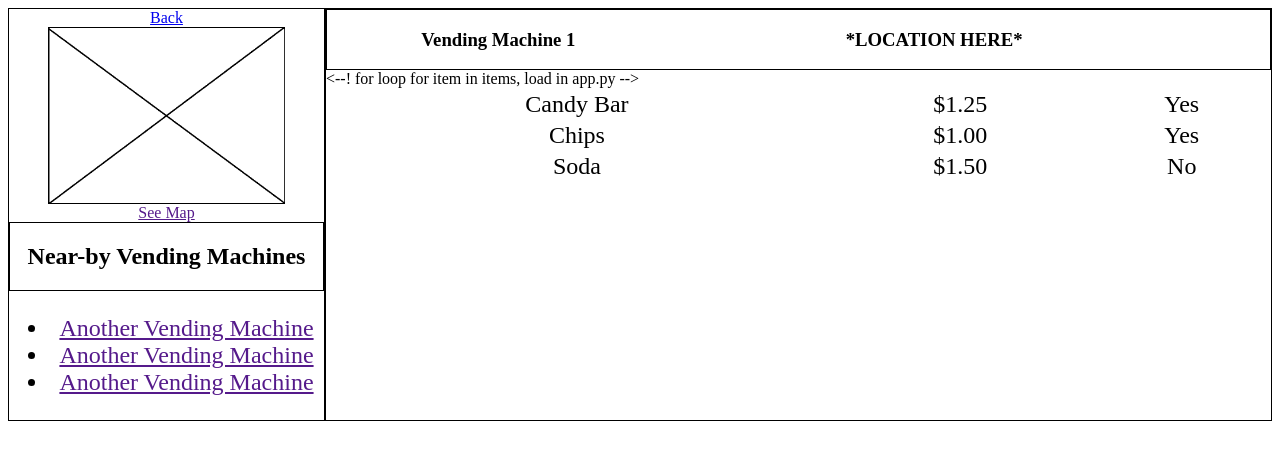
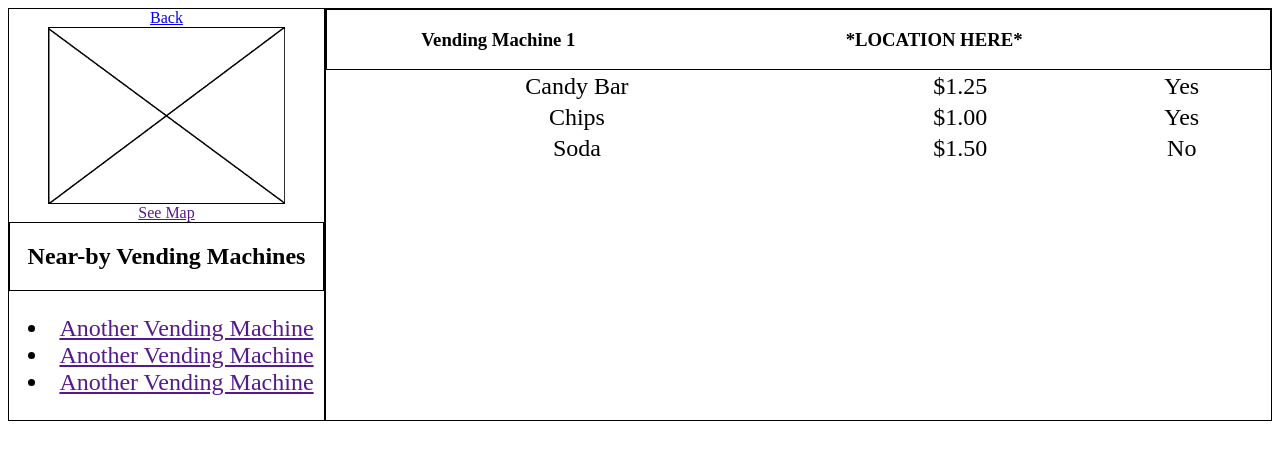
Before and after one commit to robbyj1388/campus-costs, a Flask app: page /vending_temp/data in a window 1280 px wide. Shown: the top 460 px of the page. Run offline with Flask 3, Linux system fonts and the light colour scheme.

```diff
--- a/src/templates/vending_temp.html
+++ b/src/templates/vending_temp.html
@@ -50,7 +50,7 @@
 
 				</section>
 				<table>
-            <--! for loop for item in items, load in app.py -->
+            <!-- for loop for item in items, load in app.py -->
             {% for item in items %}
             <tr>
                 <td>{{ item.name }}</td>
```
Also changed, not shown: 1 other file.
